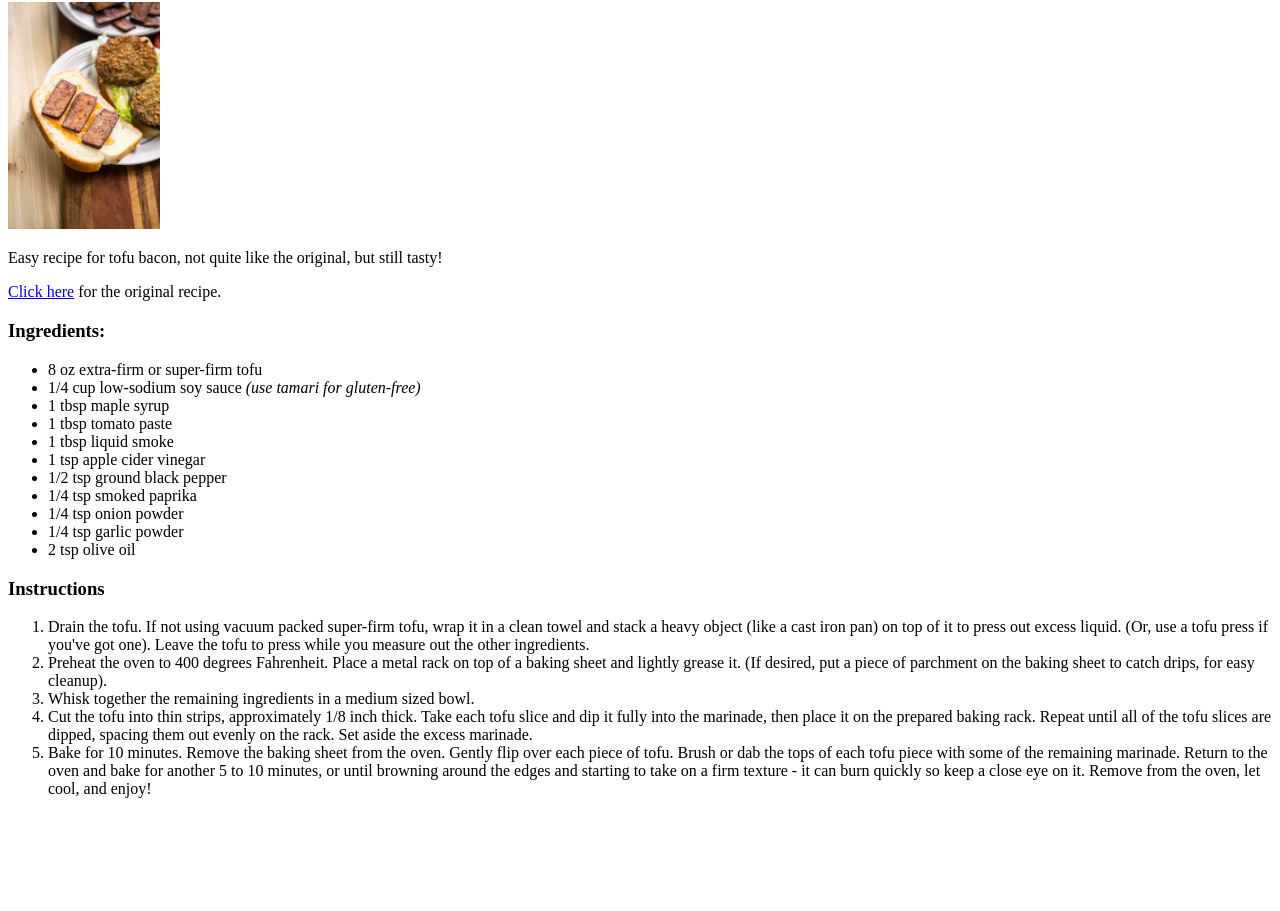
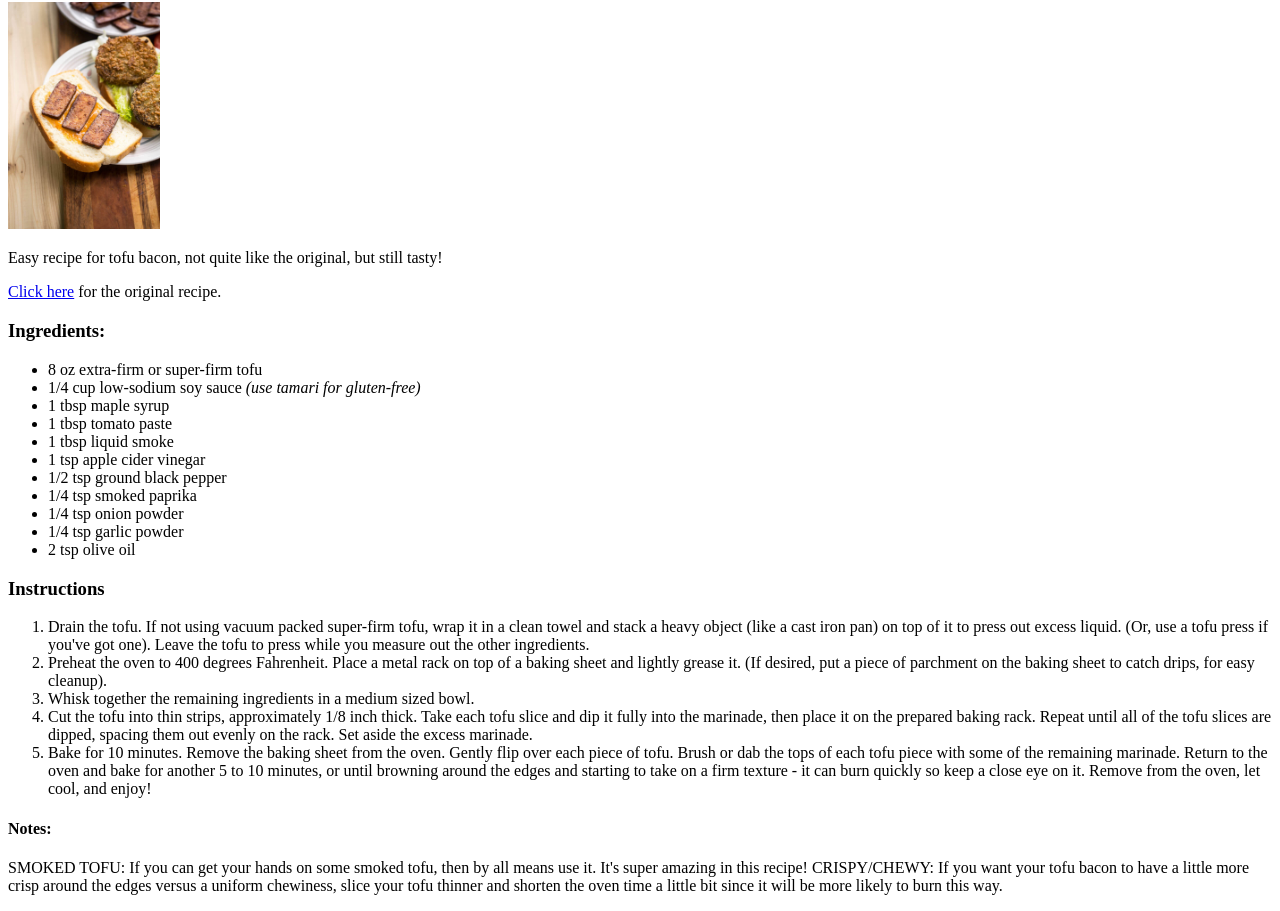
Before and after one commit to Enhks/odin-recipes, a plain HTML site: page recipes/tofubacon.html in a window 1280 px wide. Shown: the part 78-989 px from the top of the page. Before the commit the page ends 892 px from the top, so only its background shows below. Drawn offline with Linux system fonts and the light colour scheme.

Commit message:
added notes to tofubacon

```diff
--- a/recipes/tofubacon.html
+++ b/recipes/tofubacon.html
@@ -39,6 +39,13 @@
             <li>Cut the tofu into thin strips, approximately 1/8 inch thick. Take each tofu slice and dip it fully into the marinade, then place it on the prepared baking rack. Repeat until all of the tofu slices are dipped, spacing them out evenly on the rack. Set aside the excess marinade.</li>
             <li>Bake for 10 minutes. Remove the baking sheet from the oven. Gently flip over each piece of tofu. Brush or dab the tops of each tofu piece with some of the remaining marinade. Return to the oven and bake for another 5 to 10 minutes, or until browning around the edges and starting to take on a firm texture - it can burn quickly so keep a close eye on it. Remove from the oven, let cool, and enjoy!</li>
         </ol>
+    <h4>Notes:</h4>
+    <p>
+        SMOKED TOFU: If you can get your hands on some smoked tofu, then by all means use it. It's super amazing in this recipe!
+
+CRISPY/CHEWY: If you want your tofu bacon to have a little more crisp around the edges versus a uniform chewiness, slice your tofu thinner and shorten the oven time a little bit since it will be more likely to burn this way.
+    </p>
+
 
 </body>
 </html>
```
